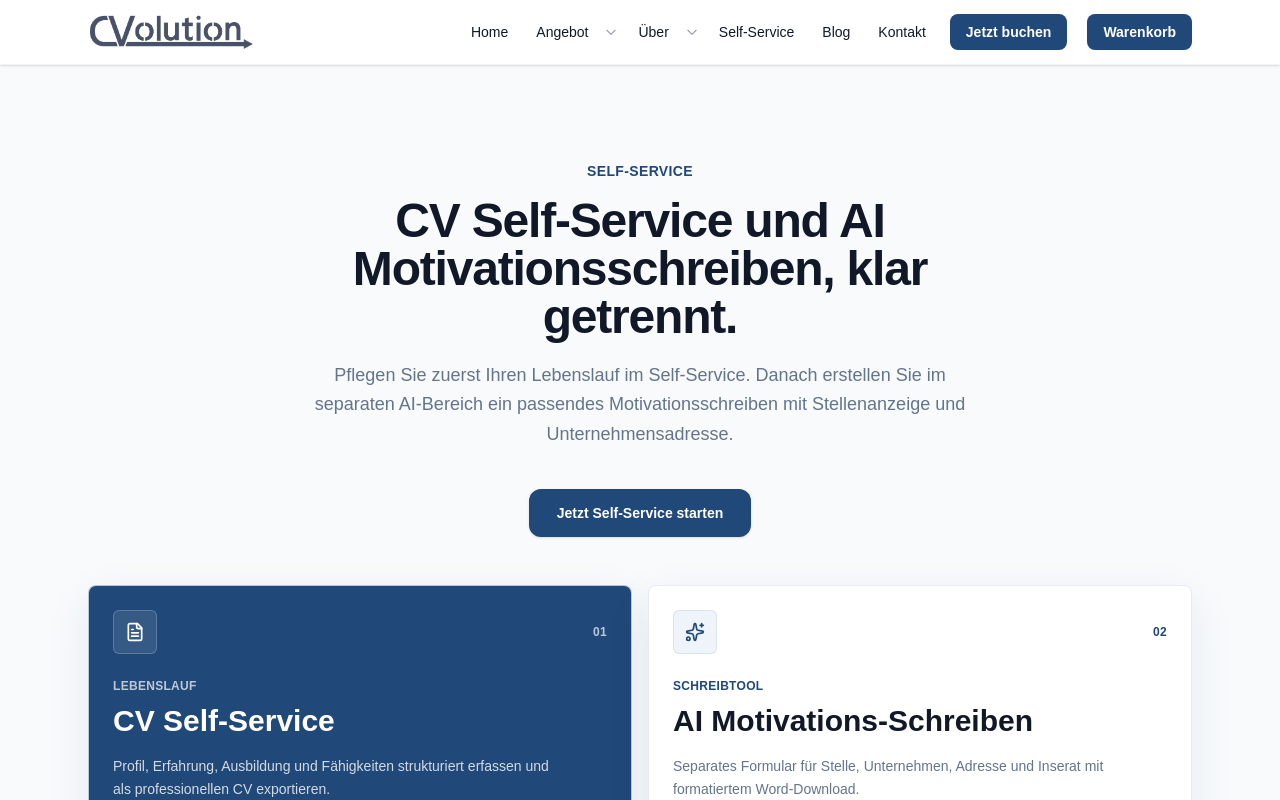
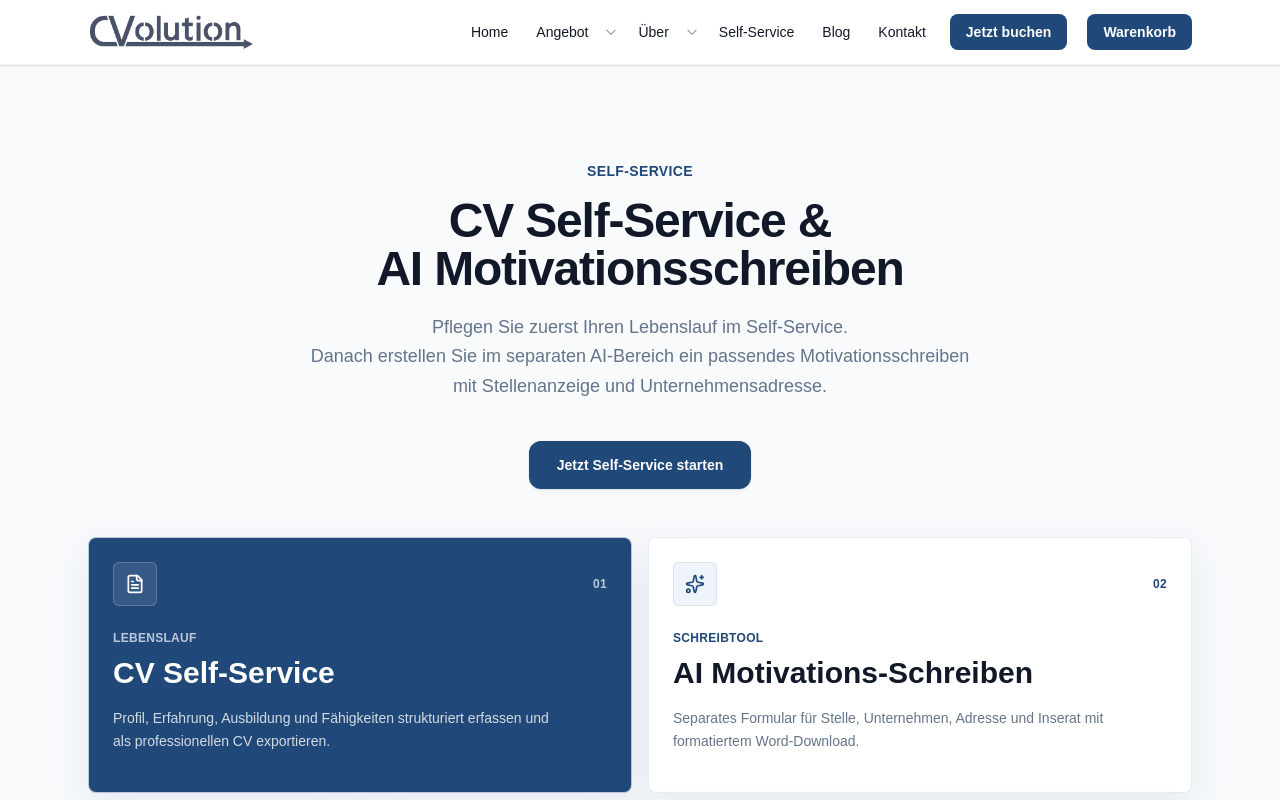
Before and after one commit to LE-NOIR-Web-Entwicklung/CVolutionNextJs, a Next.js app in the folder cvolution/: page /self in a window 1280 px wide. Shown: the top 800 px of the page. Built offline with nearby package versions, Linux system fonts and the light colour scheme.

Commit message:
Update page.tsx

```diff
--- a/cvolution/src/app/self/page.tsx
+++ b/cvolution/src/app/self/page.tsx
@@ -152,10 +152,10 @@ export default function Self() {
           <div className="mx-auto max-w-3xl text-center">
             <p className="mb-4 text-sm font-semibold uppercase tracking-wide text-[#204878]">Self-Service</p>
             <h1 className="text-4xl font-semibold tracking-tight text-[#111827] sm:text-5xl">
-              CV Self-Service und AI Motivationsschreiben, klar getrennt.
+              CV Self-Service & <br /> AI Motivationsschreiben
             </h1>
             <p className="mx-auto mt-5 max-w-2xl text-lg leading-relaxed text-[#64748B]">
-              Pflegen Sie zuerst Ihren Lebenslauf im Self-Service. Danach erstellen Sie im separaten AI-Bereich ein passendes Motivationsschreiben mit Stellenanzeige und Unternehmensadresse.
+              Pflegen Sie zuerst Ihren Lebenslauf im Self-Service. <br /> Danach erstellen Sie im separaten AI-Bereich ein passendes Motivationsschreiben mit Stellenanzeige und Unternehmensadresse.
             </p>
           </div>
 
```
